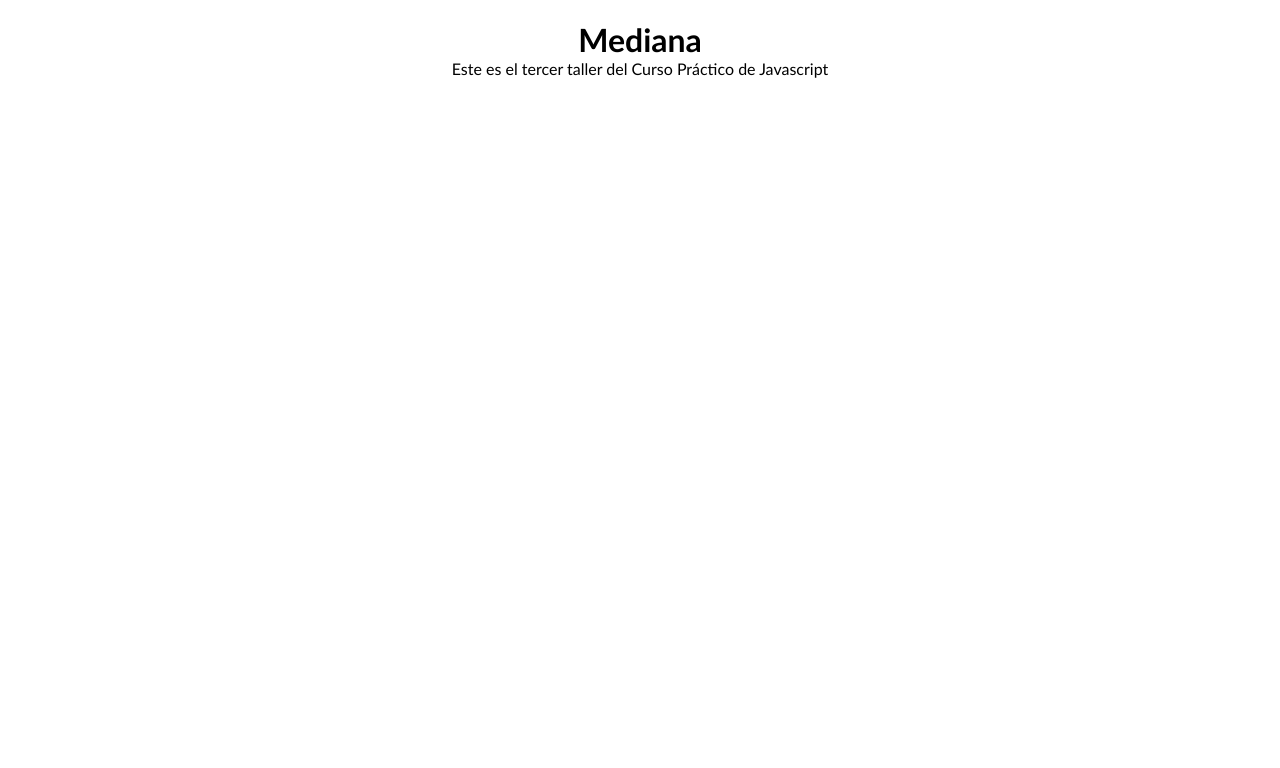
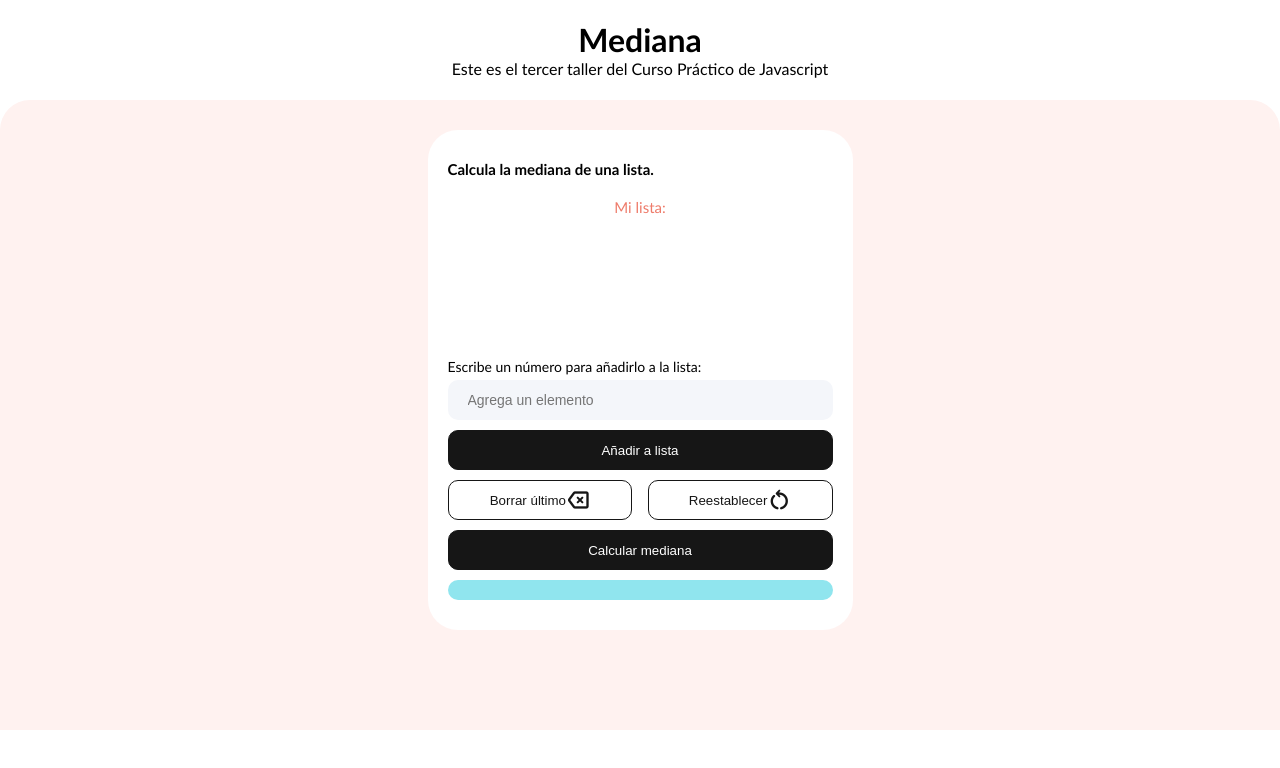
Before and after one commit to isaaknico/practical-js-course, a plain HTML site: page median.html in a window 1280 px wide. Drawn offline with nearby package versions, Linux system fonts and the light colour scheme.

Commit message:
Añadí UI a calculo de mediana en taller #3

```diff
--- a/median.html
+++ b/median.html
@@ -13,6 +13,42 @@
         <h1>Mediana</h1>
         <p>Este es el tercer taller del Curso Práctico de Javascript</p>
     </header>
+    <section class="selector-figures-section">
+        <div class="selector-figures-container"></div>
+    </section>
+
+    <section class="calculator-section">
+        <div class="calculator-container">
+            <h2 class="calculator__title">Calcula la mediana de una lista.</h2>
+
+            <div class="section--list">
+                <div class="list-container">
+                    <span class="list-title">Mi lista:</span>
+                    <ul class="list" id="UlResult">
+                        <!--
+                        <li class="list-item">1</li>
+                        <li class="list-item">2</li> -->
+                    </ul>
+                </div>
+            </div>
+
+            <form action="" id="Form">
+                <label class="label-input" for="InputElem">Escribe un número para añadirlo a la lista:</label>
+                <input class="input" id="InputElem" type="number" placeholder="Agrega un elemento">
+
+                <button class="button" onclick="onClickButtonAddElem()" type="button">Añadir a lista</button>
+
+                <div class="list-buttons">
+                    <button class="button button--outline" onclick="onClickButtonDeleteLastElem()" type="button">Borrar último <span class="material-symbols-rounded">backspace</span></button>
+                    <button class="button button--outline" onclick="onClickButtonRestartList()"type="button">Reestablecer <span class="material-symbols-rounded">restart_alt </span></button>
+                </div>
+
+                <button class="button" onclick="onClickButtonMedian()" type="button">Calcular mediana</button>
+
+                <div class="result" id="PResult"></div>
+            </form>
+        </div>
+    </section>
 
     <script src="./median.js"></script>
 </body>
--- a/median.js
+++ b/median.js
@@ -11,7 +11,7 @@ function isPair(list) {
 }
 
 /* Funcion que calcula la mediana */
-function median(list){
+function calculateMedian(list){
     let median;
 
     //Funcion de comparacion para .sort
@@ -43,3 +43,62 @@ function median(list){
 
     return median;
 }
+
+/* Funcion que muestra en HTML lista recorrida */
+function printList(array) {
+    var pResultSum = ``;
+
+    for (let i = 0; i < array.length; i++) {
+        pResultSum += `<li class="list-item"> ${ array[i] } </li>`;
+    }
+
+    const pResult = document.getElementById("UlResult");
+    pResult.innerHTML = pResultSum;
+}
+
+var list = [];
+
+/* Funcion que muestra en HTML elem agregado a la lista, tambien lo inserta en lista */
+function onClickButtonAddElem() {
+    const inputElem = document.getElementById("InputElem");
+    const elem = Number(inputElem.value);
+
+    //Si se ingresó un elem
+    if (elem) {
+        //Añade elem al array
+        list.push(elem);
+
+        //Muestra en HTML lista recorrida con elem agregado
+        printList(list);
+
+        //Limpia el formulario(input)
+        document.getElementById("Form").reset();
+    }
+}
+
+/* Funcion que borra ultimo elem de lista */
+function onClickButtonDeleteLastElem() {
+    list.pop();
+
+    //Muestra en HTML lista recorrida con elem borrado
+    printList(list);
+}
+
+/* Funcion que reinicia lista */
+function onClickButtonRestartList() {
+    list = [];
+
+    //Muestra en HTML lista recorrida(vacia)
+    printList(list);
+
+    const pResult = document.getElementById("PResult");
+    pResult.innerText = "";
+}
+
+/* Funcion que muestra en HTML la mediana */
+function onClickButtonMedian() {
+    const median = Number(calculateMedian(list).toFixed(2));
+
+    const pResult = document.getElementById("PResult");
+    pResult.innerText = "La mediana de tu lista es: " + median;
+}
```
